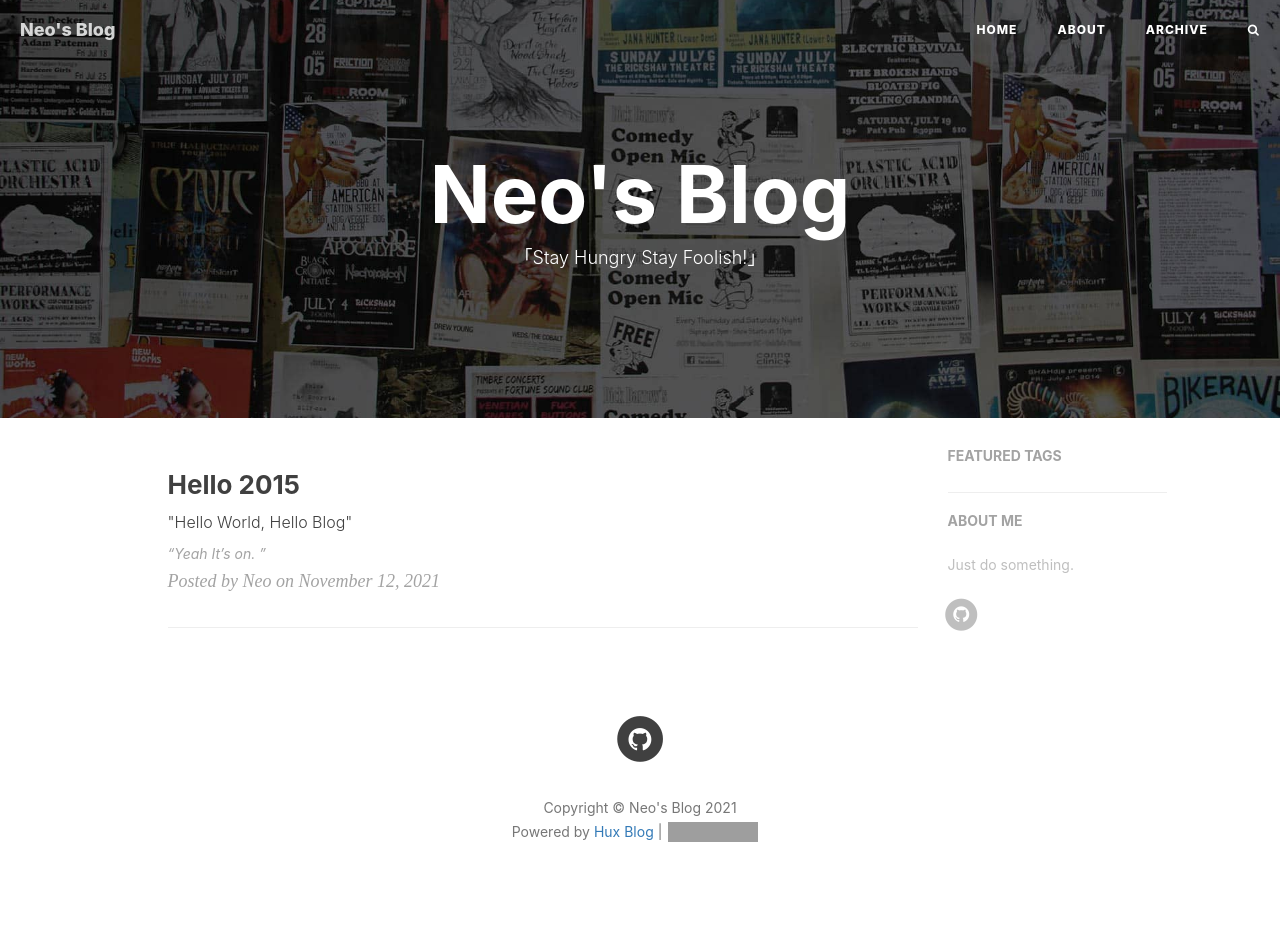
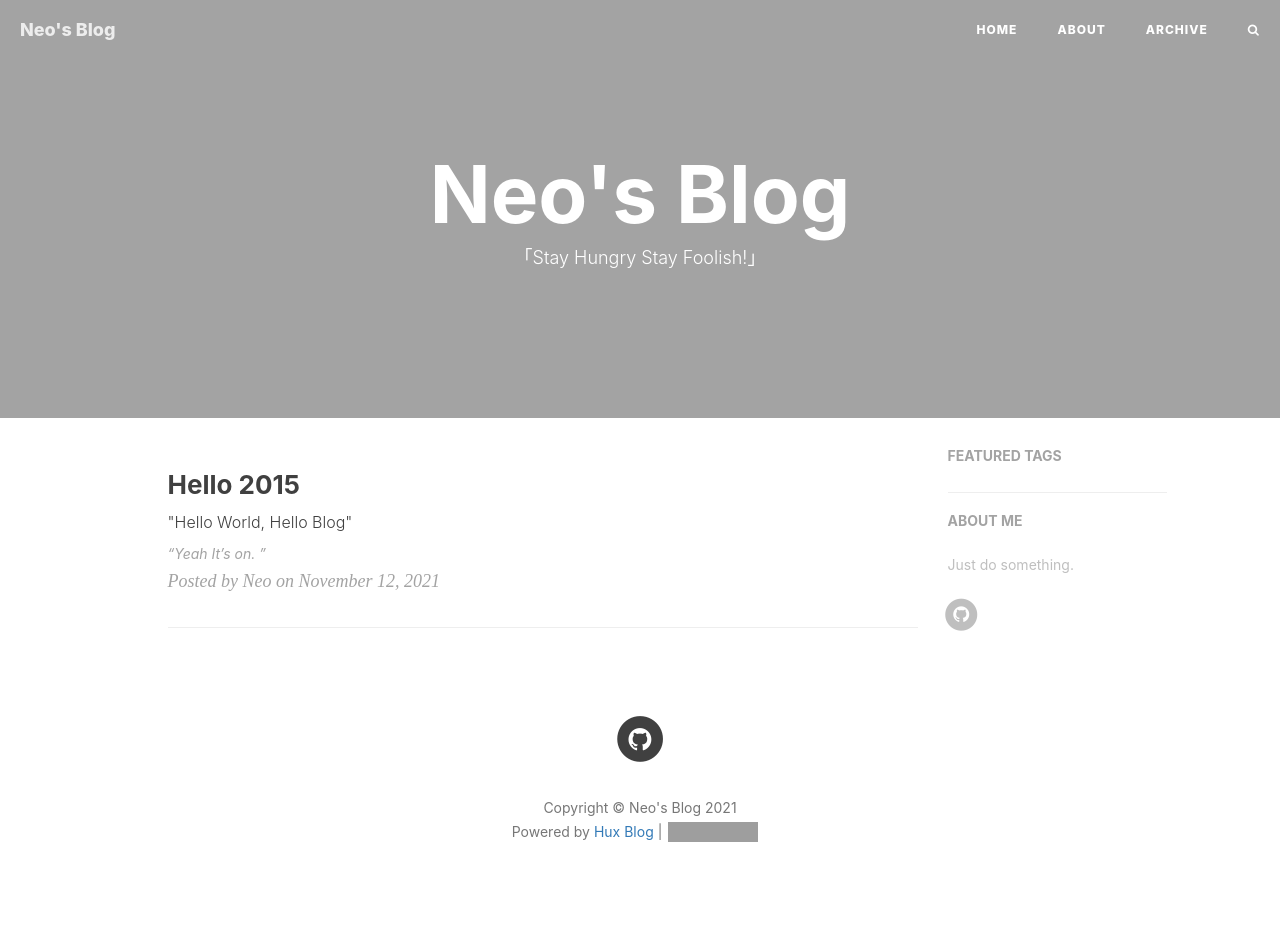
Before and after one commit to debuco/debuco.github.io, a Jekyll site: the page built from index.html, in a window 1280 px wide. Built offline with Jekyll 4.4.1, drawn with Linux system fonts in a browser that asks for light colours; nearby versions of some CDN libraries; the list of posts is cut into pages by our own code; comment, search, counter and statistics services are not loaded; grey boxes are pictures that could not be loaded.

Commit message:
remove header-img

```diff
--- a/_config.yml
+++ b/_config.yml
@@ -2,7 +2,7 @@
 
 title: Neo's Blog
 SEOTitle: Neo's Blog | Neo Blog
-header-img: img/home-bg.jpg
+#header-img: img/home-bg.jpg
 email: 570463767@qq.com
 description: "学习记录以及反思"
 keyword: "Neo的博客, Neo Blog, 博客, 个人网站, 互联网, Web, Java"
```
